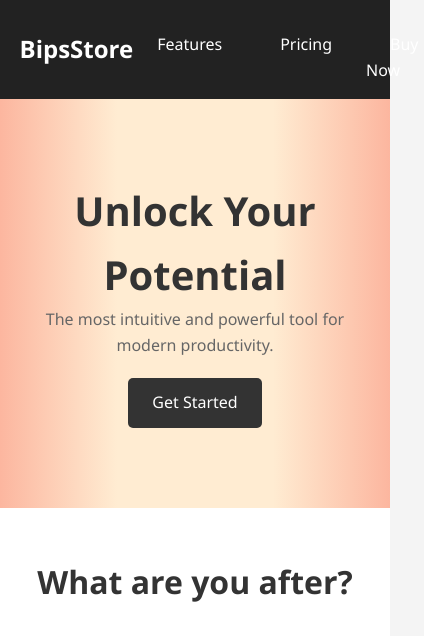
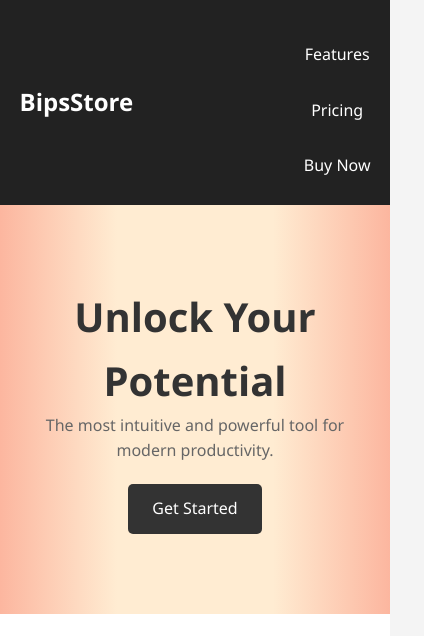
Before and after one commit to Ayuba0/Store, a plain HTML site: page index.html in a window 390 px wide. Shown: the top 636 px of the page, 424 px wide, since content can reach past the window. Drawn offline with Linux system fonts and the light colour scheme.

Commit message:
Update styles.css

```diff
--- a/styles/styles.css
+++ b/styles/styles.css
@@ -313,9 +313,16 @@ footer {
     flex-direction: column;
     align-items: center;
   }
+
   nav ul {
-    flex-direction: row;
+    flex-direction: column;  /* combined final direction */
     gap: 10px;
     margin-top: 1rem;
+    align-items: center;    /* center links */
+  }
+
+  nav ul li a {
+    display: block;
+    padding: 10px 0;
   }
 }
```
